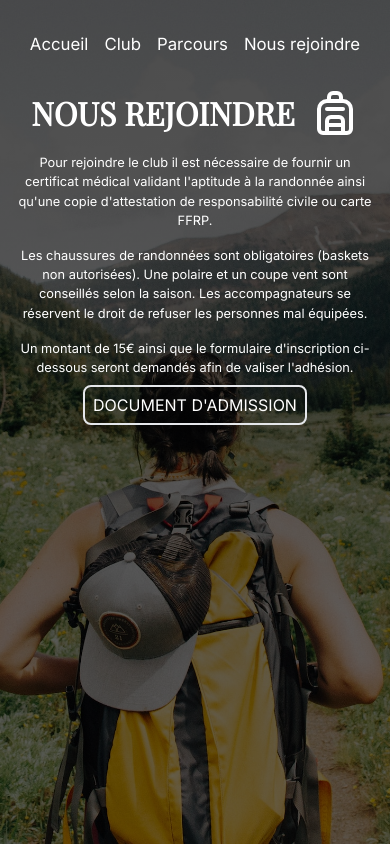
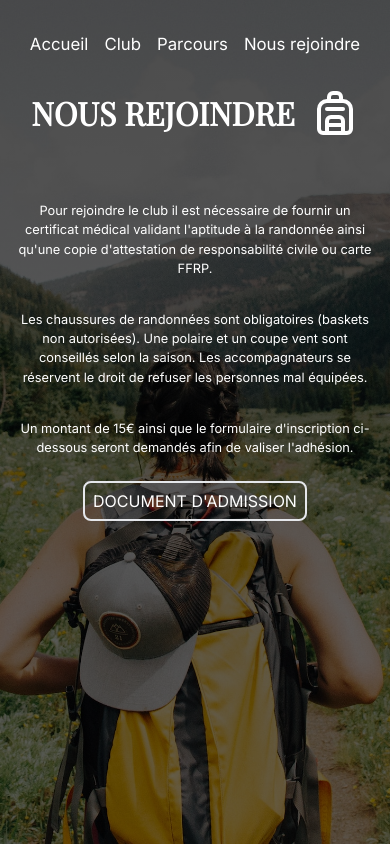
Before and after one commit to SebastienLaurentt/Galopins, a React (Vite) app: page / in a window 390 px wide. Shown: the part 2532-3376 px from the top of the page. Built offline with nearby package versions, Linux system fonts and the light colour scheme.

Commit message:
change css to dowload link in tab and desktop display

```diff
--- a/src/sections/Home.tsx
+++ b/src/sections/Home.tsx
@@ -23,7 +23,7 @@ function Home() {
                     <p className=' text-center'>Si vous souhaitez en savoir davantage, sentez vous libre d'explorer ce site ! Vous y trouverez des informations plus précises concernant notre <strong>club</strong>, les <strong>parcours que nous proposons</strong> mais aussi ce qui est <strong>nécessaire pour nous rejoindre</strong> ! </p>
 
                     <a
-                        className='border-2 p-2 rounded-lg md:hover:bg-white md:hover:text-black mt-8'
+                        className='downloadLink'
                         href={AdmissionFile}
                         download ="Admission_Galopins.pdf"
                     >
--- a/src/sections/Rejoindre.tsx
+++ b/src/sections/Rejoindre.tsx
@@ -18,18 +18,18 @@ function Rejoindre() {
             <Header/>
             {/* CONSEILS CONTENT */}
             <div className='md:p-4 xl:p-8'>
-                <div className='flex items-center gap-x-4 my-4 md:mb-16 justify-center md:justify-start'>
+                <div className='flex items-center gap-x-4 mt-4 mb-16 md:mb-16 justify-center md:justify-start'>
                     <h2>NOUS REJOINDRE</h2>
                     <LuBackpack className="text-3xl md:text-4xl xl:text-5xl" />
                 </div>
                 <div className='text-center md:text-left md:px-8 xl:px-12 mb-4 md:mb-16'>
-                    <p>Pour rejoindre le club il est nécessaire de fournir un certificat médical validant l'aptitude à la randonnée ainsi qu'une copie d'attestation de responsabilité civile ou carte FFRP.
+                    <p className='mb-8'>Pour rejoindre le club il est nécessaire de fournir un certificat médical validant l'aptitude à la randonnée ainsi qu'une copie d'attestation de responsabilité civile ou carte FFRP.
                     </p>
-                    <p>Les chaussures de randonnées sont obligatoires (baskets non autorisées). Une polaire et un coupe vent sont conseillés selon la saison. Les accompagnateurs se réservent le droit de refuser les personnes mal équipées.</p>
-                    <p>Un montant de 15€ ainsi que le formulaire d'inscription ci-dessous seront demandés afin de valiser l'adhésion. </p>
+                    <p className='mb-8'>Les chaussures de randonnées sont obligatoires (baskets non autorisées). Une polaire et un coupe vent sont conseillés selon la saison. Les accompagnateurs se réservent le droit de refuser les personnes mal équipées.</p>
+                    <p className='mb-8'>Un montant de 15€ ainsi que le formulaire d'inscription ci-dessous seront demandés afin de valiser l'adhésion. </p>
 
                     <a
-                        className='border-2 p-2 rounded-lg md:hover:bg-white md:hover:text-black mt-8'
+                        className='downloadLink'
                         href={AdmissionFile}
                         download ="Admission_Galopins.pdf"
                     >
--- a/src/styles/index.css
+++ b/src/styles/index.css
@@ -36,3 +36,8 @@
   }
 
 }
+
+
+.downloadLink {
+  @apply md:text-lg border-2 p-2 md:p-4 rounded-lg md:hover:bg-white md:hover:text-black mt-8
+}
```
